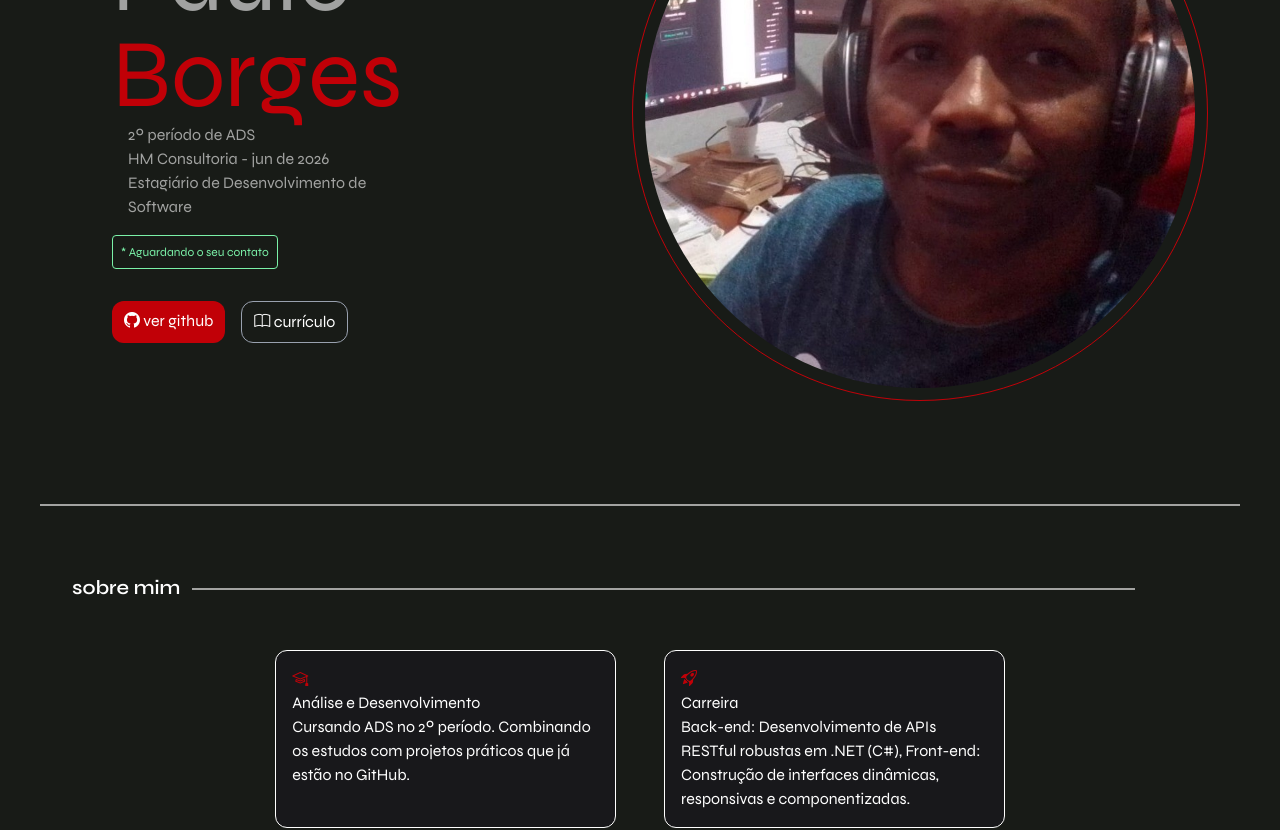
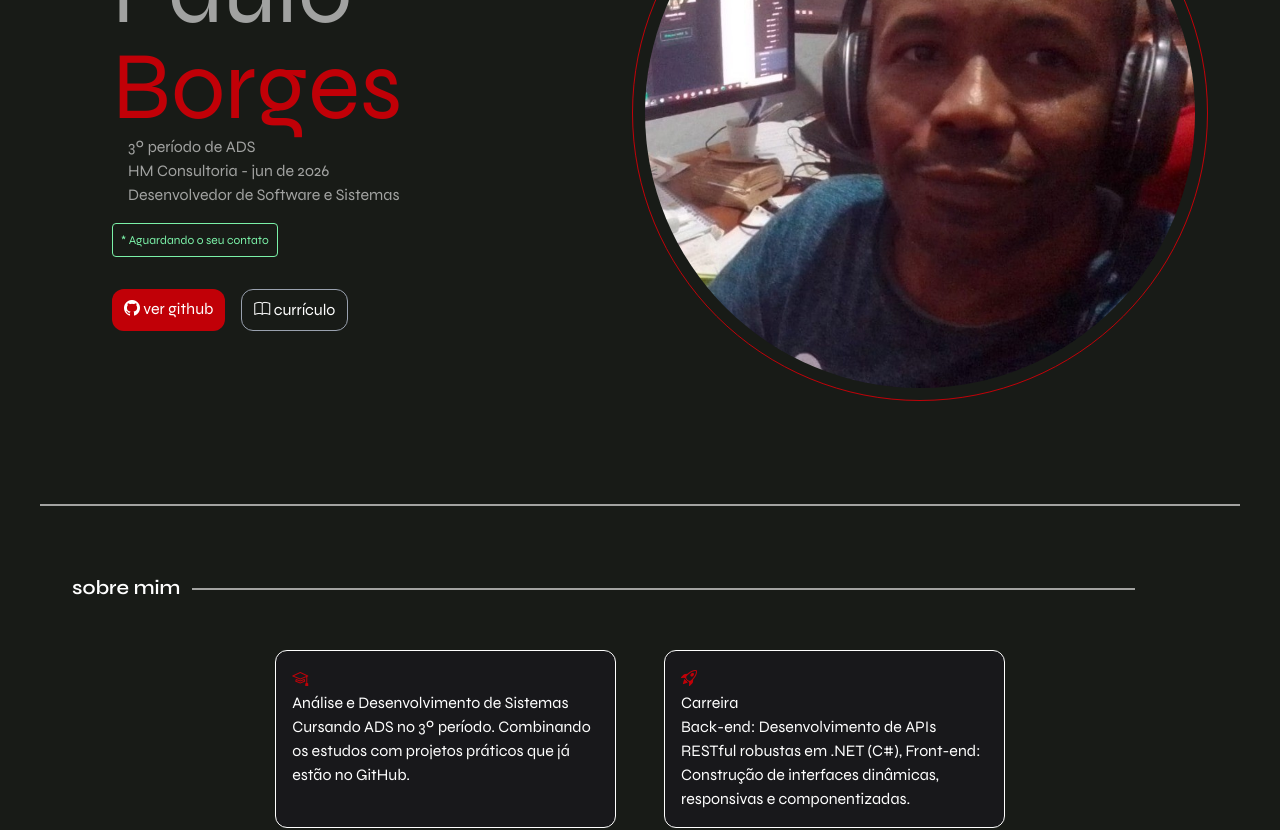
Before and after one commit to Paulo-Borges/portfolio-angular, an Angular app: page / in a window 1280 px wide. Shown: the part 360-1190 px from the top of the page. Built offline with nearby package versions, Linux system fonts and the light colour scheme.

Commit message:
fix: Atualizações, Incluindo React e Novo Curriculum

```diff
--- a/src/app/app.routes.ts
+++ b/src/app/app.routes.ts
@@ -8,14 +8,6 @@ export const routes: Routes = [
   {
     path: 'home',
     loadComponent: () => import('./pages/home/home').then((m) => m.Home),
-  },
-  {
-    path: 'about',
-    loadComponent: () => import('./components/about/about').then((m) => m.About),
-  },
-  {
-    path: 'about',
-    loadComponent: () => import('./components/about/about').then((m) => m.About),
   },
   {
     path: 'about',
--- a/src/app/components/about/about.ts
+++ b/src/app/components/about/about.ts
@@ -16,23 +16,27 @@ export class About {
   readonly cards: CardAbout[] = [
     {
       icon: 'bi-mortarboard',
-      title: 'Análise e Desenvolvimento',
-      description: 'Cursando ADS no 2º período. Combinando os estudos com projetos práticos que já estão no GitHub.'
+      title: 'Análise e Desenvolvimento de Sistemas',
+      description:
+        'Cursando ADS no 3º período. Combinando os estudos com projetos práticos que já estão no GitHub.',
     },
     {
       icon: 'bi-rocket-takeoff',
       title: 'Carreira',
-      description: 'Back-end: Desenvolvimento de APIs RESTful robustas em .NET (C#), Front-end: Construção de interfaces dinâmicas, responsivas e componentizadas.'
+      description:
+        'Back-end: Desenvolvimento de APIs RESTful robustas em .NET (C#), Front-end: Construção de interfaces dinâmicas, responsivas e componentizadas.',
     },
     {
       icon: 'bi-postcard-heart',
-      title: 'Foco em Angular e .NET',
-      description: 'Stack preferida: Angular no front, C# / .NET no back. Mais de 100 repositórios de estudo e projetos no GitHub.'
+      title: 'Foco em Angular, React e .NET',
+      description:
+        'Stack preferida: Angular no front, C# / .NET no back. Mais de 100 repositórios de estudo e projetos no GitHub.',
     },
     {
       icon: 'bi-rocket-takeoff',
       title: 'Estágio e Evolução',
-      description: 'Focado em aplicar os conhecimentos no dia a dia, aprender com a equipe e crescer como desenvolvedor.'
-    }
-  ]
+      description:
+        'Focado em aplicar os conhecimentos no dia a dia, aprender com a equipe e crescer como desenvolvedor.',
+    },
+  ];
 }
--- a/src/app/components/contact/contact.html
+++ b/src/app/components/contact/contact.html
@@ -47,6 +47,6 @@
     </div>
   </div>
   <div class="bg-red-700 text-white p-4 m-4 sm:m-8 rounded-xl w-full">
-    <p class="my-4">Aberto a trabalhos em Angular e .NET · Rio de Janeiro e remoto</p>
+    <p class="my-4">Aberto a trabalhos em Angular, React e .NET · Rio de Janeiro e remoto</p>
   </div>
 </section>
--- a/src/app/pages/home/home.html
+++ b/src/app/pages/home/home.html
@@ -5,9 +5,9 @@
     <p class="text-xs text-red-700 p-4">--- DESENVOLVEDOR FULL STACK</p>
     <h1 class="text-5xl sm:text-6xl lg:text-8xl">Paulo</h1>
     <h1 class="text-5xl sm:text-6xl lg:text-8xl text-red-700">Borges</h1>
-    <p class="max-w-xs pl-4">2º período de ADS</p>
+    <p class="max-w-xs pl-4">3º período de ADS</p>
     <p class="max-w-xs pl-4">HM Consultoria - jun de 2026</p>
-    <p class="max-w-xs pl-4 mb-4">Estagiário de Desenvolvimento de Software</p>
+    <p class="max-w-xs pl-4 mb-4">Desenvolvedor de Software e Sistemas</p>
 
     <div>
       <button class="text-green-300 border rounded p-2 text-xs hover:text-green-500 mb-8">
```
Also changed, not shown: 1 other file (tests, documents, lock files or other folders).
